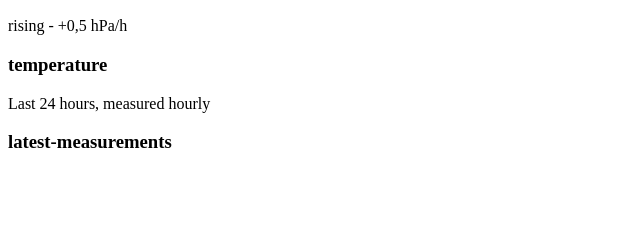
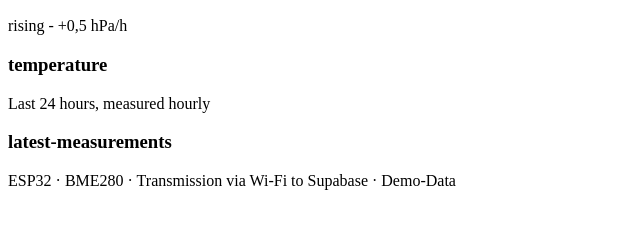
Before and after one commit to OliverR1989/weatherstation-one, a plain HTML site: page index.html in a window 1280 px wide. Shown: the part 555-784 px from the top of the page, without its empty margins (0-640 px from the left). Drawn offline with Linux system fonts and the light colour scheme.

Commit message:
footer added

```diff
--- a/index.html
+++ b/index.html
@@ -72,6 +72,11 @@
             </div>
         </section>
     </main>
+    <footer>
+        <div>
+            <p>ESP32 · BME280 · Transmission via Wi-Fi to Supabase · Demo-Data</p>
+        </div>
+    </footer>
 </body>
 
 </html>
```
